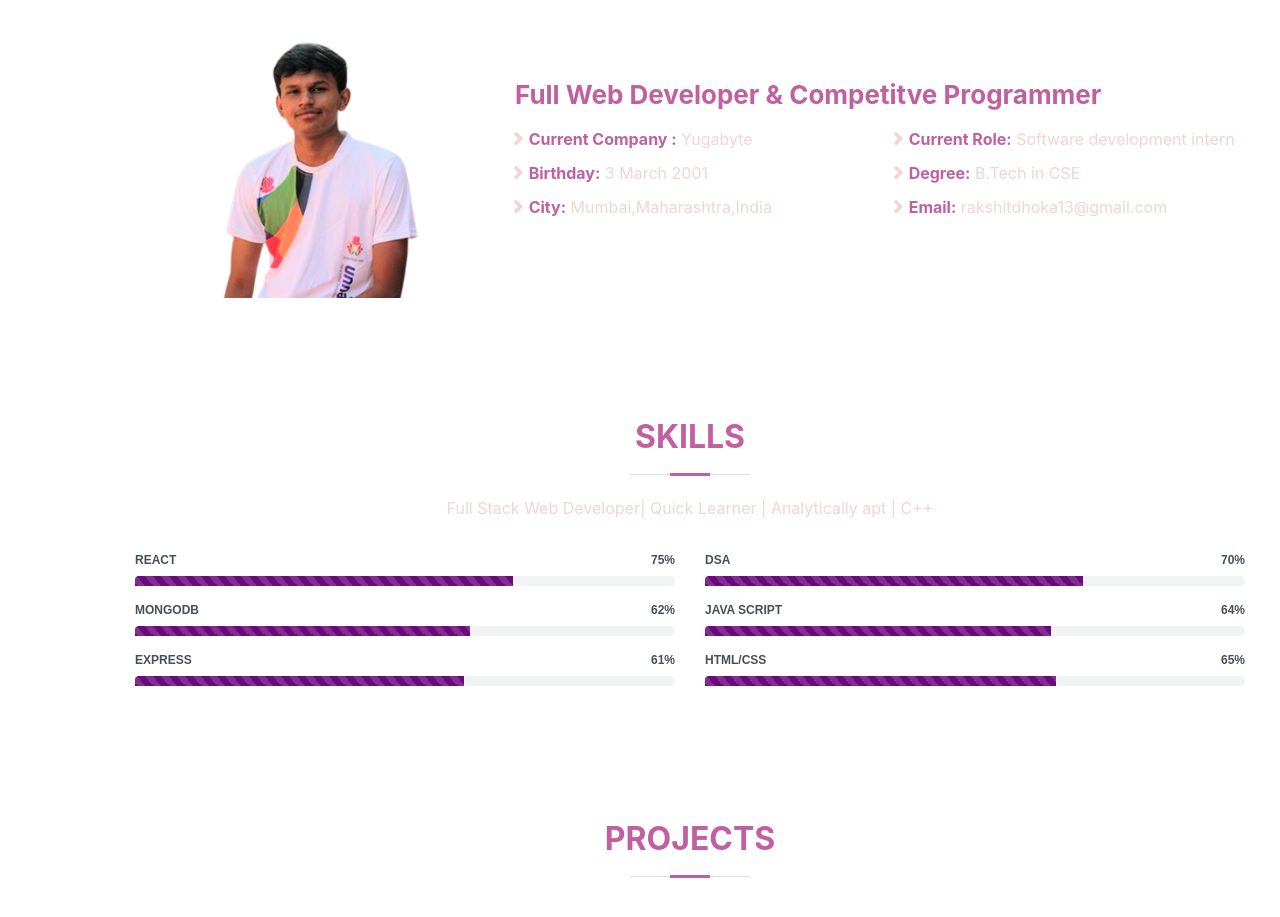
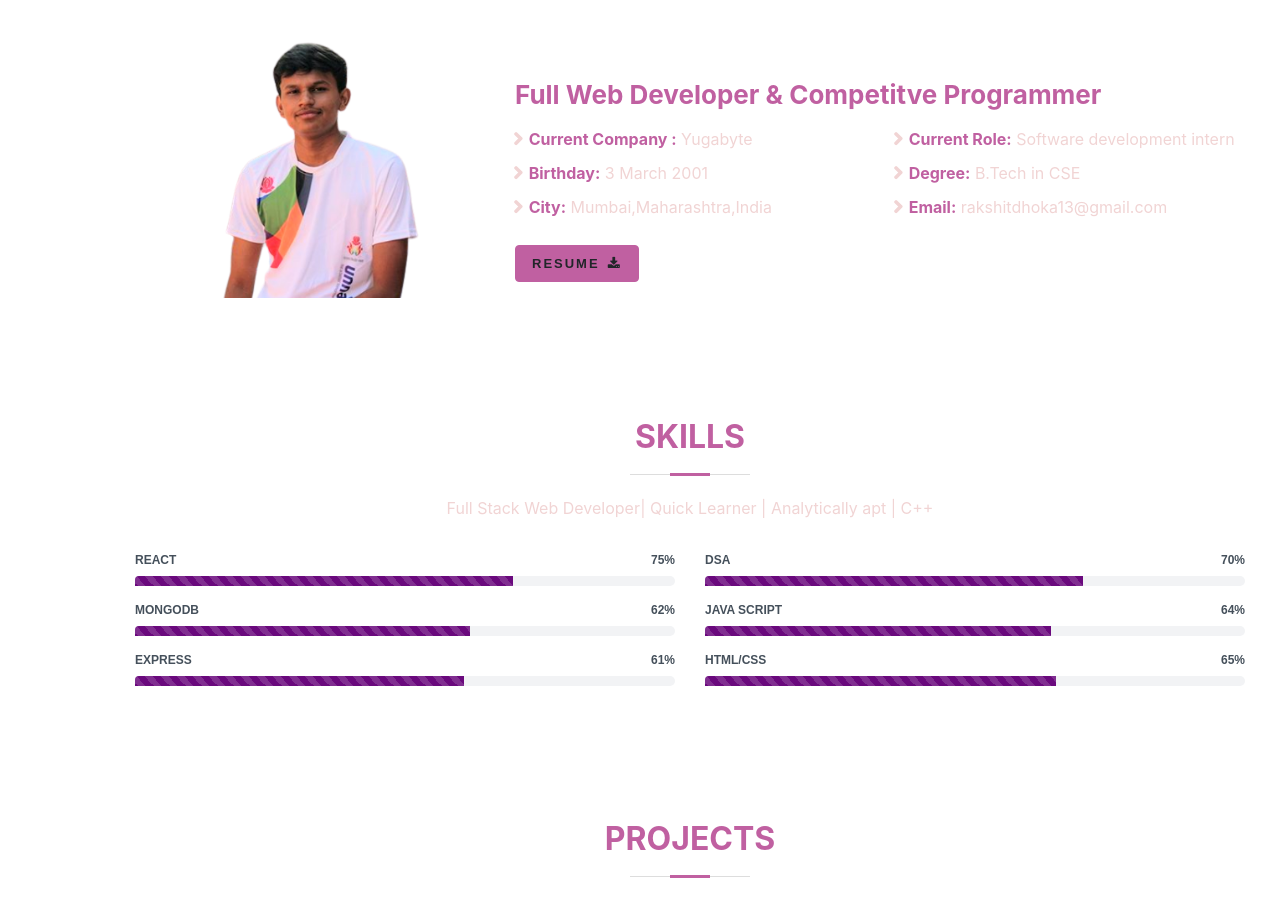
Before and after one commit to rakshitjain13/portfolio, a React (Create React App) app: page / in a window 1280 px wide. Shown: the part 985-1902 px from the top of the page. Built offline with nearby package versions, Linux system fonts and the light colour scheme.

Commit message:
added resume

```diff
--- a/src/Components/About.js
+++ b/src/Components/About.js
@@ -21,9 +21,11 @@ export default function About() {
             <div class="col-lg-4">
               <img src={Rakshitimg} class="img-fluid" alt="Rakshit Jain" />
             </div>
+
             <div class="col-lg-8 pt-4 pt-lg-0 content mt-5">
               <h3>Full Web Developer &amp; Competitve Programmer</h3>
               <p class="font-italic"></p>
+              <div>
                 <div class="row">
                   <div class="col-lg-6 ">
                     <ul>
@@ -46,20 +48,37 @@ export default function About() {
                     <ul>
                       <li>
                         <i class="fa fa-angle-right"></i>{" "}
-                      <strong>Current Role:</strong> Software development intern
+                        <strong>Current Role:</strong> Software development
+                        intern
                       </li>
                       <li>
-                      <i class="fa fa-angle-right"></i> <strong>Degree:</strong>{" "}
-                      B.Tech in CSE
+                        <i class="fa fa-angle-right"></i>{" "}
+                        <strong>Degree:</strong> B.Tech in CSE
                       </li>
                       <li>
-                      <i class="fa fa-angle-right"></i> <strong>Email:</strong>{" "}
-                      rakshitdhoka13@gmail.com
+                        <i class="fa fa-angle-right"></i>{" "}
+                        <strong>Email:</strong> rakshitdhoka13@gmail.com
                       </li>
                     </ul>
                   </div>
                 </div>
-
+                <div className="d-flex ">
+                  <a
+                    href="https://drive.google.com/file/d/1wt8HMaYF0BM0MOA2TPxtrS31PR55OYZr/view?usp=sharing"
+                    target="_blank"
+                    className=" btn btn-lg rounded"
+                    style={{
+                      backgroundColor: "#c060a1",
+                      borderColor: "#c060a1",
+                      fontWeight: "600",
+                    }}
+                    rel="noreferrer"
+                  >
+                    Resume
+                    <i class="fa fa-download ml-2" aria-hidden="true"></i>
+                  </a>
+                </div>
+              </div>
             </div>
           </div>
         </div>
```
Lines whose indentation alone changed are shown as unchanged.
